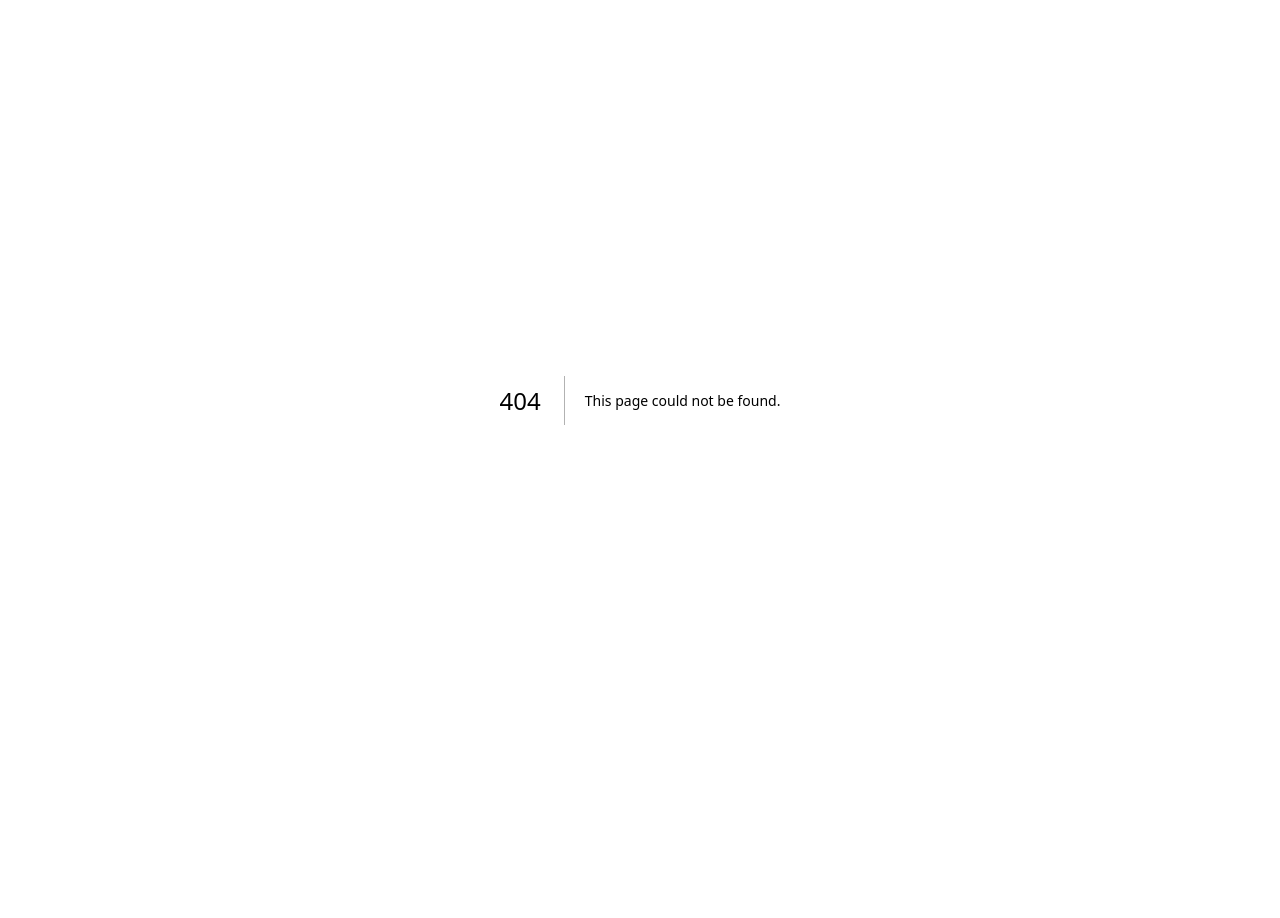
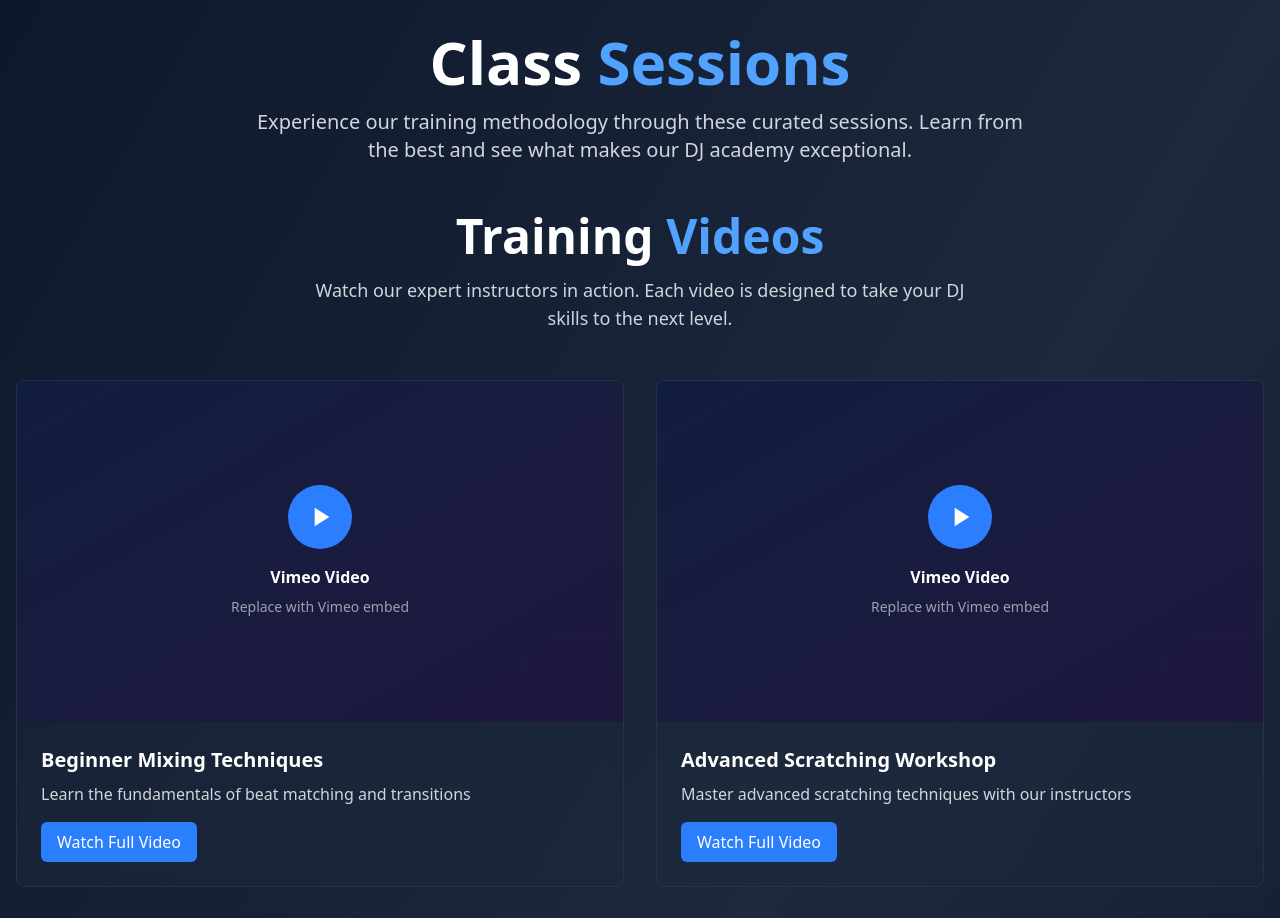
Before and after one commit to coder-ph/seven_pm, a Next.js app: page /class-sessions in a window 1280 px wide. Before the commit this address had no page. Shown: the top 918 px of the page. Before the commit the page ends 800 px from the top, so only its background shows below. Built offline with nearby package versions, Linux system fonts and the light colour scheme.

Commit message:
class section

```diff
--- /dev/null
+++ b/app/class-sessions/page.tsx
@@ -0,0 +1,27 @@
+import VideoShowcase from "./ui/VideoShowcase"
+import RenownedDJs from "./ui/RenownedDJs"
+
+export default function ClassSessionsPage() {
+  return (
+    <div className="min-h-screen bg-gradient-to-br from-slate-900 via-slate-800 to-slate-900">
+      <div className="max-w-7xl mx-auto px-4 py-8">
+        {/* Header */}
+        <div className="text-center mb-12">
+          <h1 className="text-4xl md:text-6xl font-bold text-white mb-4">
+            Class <span className="text-blue-400">Sessions</span>
+          </h1>
+          <p className="text-xl text-gray-300 max-w-3xl mx-auto">
+            Experience our training methodology through these curated sessions.
+            Learn from the best and see what makes our DJ academy exceptional.
+          </p>
+        </div>
+
+        {/* Video Showcase Section */}
+        <VideoShowcase />
+
+        {/* Renowned DJs Section */}
+        <RenownedDJs />
+      </div>
+    </div>
+  )
+}
--- /dev/null
+++ b/app/class-sessions/ui/RenownedDJs.tsx
@@ -0,0 +1,104 @@
+export default function RenownedDJs() {
+  const djs = [
+    {
+      id: "dj1",
+      name: "DJ Afro",
+      specialty: "Afrobeats & Dancehall",
+      experience: "15+ years",
+      image: "/djs/dj-afro.jpg", // You'll add these images
+      description: "International award-winning DJ with performances across Africa and Europe.",
+      achievements: ["Best DJ East Africa 2022", "MTV Africa Music Award Nominee"]
+    },
+    {
+      id: "dj2",
+      name: "Spin Master",
+      specialty: "Hip Hop & R&B",
+      experience: "12+ years",
+      image: "/djs/spin-master.jpg",
+      description: "Known for incredible scratching skills and seamless transitions.",
+      achievements: ["Red Bull 3Style Regional Champion", "Club Resident DJ"]
+    },
+    {
+      id: "dj3",
+      name: "Bella Beats",
+      specialty: "House & Electronic",
+      experience: "8+ years",
+      image: "/djs/bella-beats.jpg",
+      description: "Rising star in the electronic music scene with unique mixing style.",
+      achievements: ["Female DJ of the Year 2023", "Festival Headliner"]
+    },
+    {
+      id: "dj4",
+      name: "Mix Master K",
+      specialty: "Open Format",
+      experience: "20+ years",
+      image: "/djs/mix-master-k.jpg",
+      description: "Veteran DJ with extensive experience in radio and club environments.",
+      achievements: ["Radio Personality Award", "Mentor to 100+ DJs"]
+    }
+  ]
+
+  return (
+    <section className="mb-20">
+      <div className="text-center mb-12">
+        <h2 className="text-3xl md:text-5xl font-bold text-white mb-4">
+          Renowned <span className="text-purple-400">DJs</span>
+        </h2>
+        <p className="text-lg text-gray-300 max-w-2xl mx-auto">
+          Meet the exceptional DJs who have trained and performed at our studio.
+          Learn from their experience and follow in their footsteps.
+        </p>
+      </div>
+
+      <div className="grid grid-cols-1 md:grid-cols-2 lg:grid-cols-4 gap-6">
+        {djs.map((dj) => (
+          <div key={dj.id} className="bg-slate-800/50 rounded-lg overflow-hidden border border-slate-700/50 backdrop-blur-sm hover:transform hover:scale-105 transition-all duration-300">
+            {/* DJ Image */}
+            <div className="h-48 bg-gradient-to-br from-purple-600/20 to-blue-600/20 flex items-center justify-center">
+              <div className="text-center">
+                <div className="w-20 h-20 bg-purple-500 rounded-full flex items-center justify-center mx-auto mb-3">
+                  <svg className="w-10 h-10 text-white" fill="currentColor" viewBox="0 0 24 24">
+                    <path d="M12 3v10.55c-.59-.34-1.27-.55-2-.55-2.21 0-4 1.79-4 4s1.79 4 4 4 4-1.79 4-4V7h4V3h-6z"/>
+                  </svg>
+                </div>
+                <p className="text-white text-sm">DJ Photo</p>
+              </div>
+              {/* Replace with actual image:
+              <Image
+                src={dj.image}
+                alt={dj.name}
+                width={200}
+                height={200}
+                className="w-full h-full object-cover"
+              />
+              */}
+            </div>
+
+            {/* DJ Info */}
+            <div className="p-6">
+              <h3 className="text-xl font-bold text-white mb-2">{dj.name}</h3>
+              <div className="flex items-center text-sm text-purple-300 mb-2">
+                <span>{dj.specialty}</span>
+                <span className="mx-2">•</span>
+                <span>{dj.experience}</span>
+              </div>
+              <p className="text-gray-300 text-sm mb-4">{dj.description}</p>
+
+              {/* Achievements */}
+              <div className="space-y-2">
+                {dj.achievements.map((achievement, index) => (
+                  <div key={index} className="flex items-center text-xs text-gray-400">
+                    <svg className="w-3 h-3 text-green-400 mr-2" fill="currentColor" viewBox="0 0 20 20">
+                      <path fillRule="evenodd" d="M16.707 5.293a1 1 0 010 1.414l-8 8a1 1 0 01-1.414 0l-4-4a1 1 0 011.414-1.414L8 12.586l7.293-7.293a1 1 0 011.414 0z" clipRule="evenodd" />
+                    </svg>
+                    {achievement}
+                  </div>
+                ))}
+              </div>
+            </div>
+          </div>
+        ))}
+      </div>
+    </section>
+  )
+}
--- /dev/null
+++ b/app/class-sessions/ui/VideoShowcase.tsx
@@ -0,0 +1,84 @@
+"use client"
+
+export default function VideoShowcase() {
+  // You'll replace these with your actual Vimeo video IDs
+  const videos = [
+    {
+      id: "video1",
+      title: "Beginner Mixing Techniques",
+      description: "Learn the fundamentals of beat matching and transitions",
+      vimeoId: "YOUR_VIMEO_ID_1" // Replace with actual Vimeo ID
+    },
+    {
+      id: "video2",
+      title: "Advanced Scratching Workshop",
+      description: "Master advanced scratching techniques with our instructors",
+      vimeoId: "YOUR_VIMEO_ID_2" // Replace with actual Vimeo ID
+    },
+    {
+      id: "video3",
+      title: "Music Theory for DJs",
+      description: "Understand music structure for better mixing decisions",
+      vimeoId: "YOUR_VIMEO_ID_3" // Replace with actual Vimeo ID
+    },
+    {
+      id: "video4",
+      title: "Live Performance Setup",
+      description: "Learn how to prepare for live performances and gigs",
+      vimeoId: "YOUR_VIMEO_ID_4" // Replace with actual Vimeo ID
+    }
+  ]
+
+  return (
+    <section className="mb-20">
+      <div className="text-center mb-12">
+        <h2 className="text-3xl md:text-5xl font-bold text-white mb-4">
+          Training <span className="text-blue-400">Videos</span>
+        </h2>
+        <p className="text-lg text-gray-300 max-w-2xl mx-auto">
+          Watch our expert instructors in action. Each video is designed to take
+          your DJ skills to the next level.
+        </p>
+      </div>
+
+      <div className="grid grid-cols-1 md:grid-cols-2 gap-8">
+        {videos.map((video) => (
+          <div key={video.id} className="bg-slate-800/50 rounded-lg overflow-hidden border border-slate-700/50 backdrop-blur-sm">
+            {/* Video Player */}
+            <div className="aspect-video bg-slate-900">
+              <div className="w-full h-full flex items-center justify-center bg-gradient-to-br from-blue-900/20 to-purple-900/20">
+                <div className="text-center">
+                  <div className="w-16 h-16 bg-blue-500 rounded-full flex items-center justify-center mx-auto mb-4">
+                    <svg className="w-8 h-8 text-white" fill="currentColor" viewBox="0 0 24 24">
+                      <path d="M8 5v14l11-7z"/>
+                    </svg>
+                  </div>
+                  <p className="text-white font-semibold">Vimeo Video</p>
+                  <p className="text-gray-400 text-sm mt-2">Replace with Vimeo embed</p>
+                </div>
+              </div>
+              {/* Replace the above div with actual Vimeo embed:
+              <iframe
+                src={`https://player.vimeo.com/video/${video.vimeoId}`}
+                className="w-full h-full"
+                frameBorder="0"
+                allow="autoplay; fullscreen; picture-in-picture"
+                allowFullScreen
+              ></iframe>
+              */}
+            </div>
+
+            {/* Video Info */}
+            <div className="p-6">
+              <h3 className="text-xl font-bold text-white mb-2">{video.title}</h3>
+              <p className="text-gray-300 mb-4">{video.description}</p>
+              <button className="bg-blue-500 hover:bg-blue-600 text-white px-4 py-2 rounded-md transition-colors duration-200">
+                Watch Full Video
+              </button>
+            </div>
+          </div>
+        ))}
+      </div>
+    </section>
+  )
+}
--- a/app/ui/home/hero.tsx
+++ b/app/ui/home/hero.tsx
@@ -70,7 +70,7 @@ export default function HeroSection() {
               Make Enquiry
             </button>
             <Link
-              href="/class_session"
+              href="/class-sessions"
               className="border-2 border-blue-300 text-blue-300 px-8 py-4 rounded-lg font-bold text-lg hover:bg-blue-300 hover:text-slate-900 transform hover:scale-105 transition-all duration-300"
             >
               View Class Sessions
```
